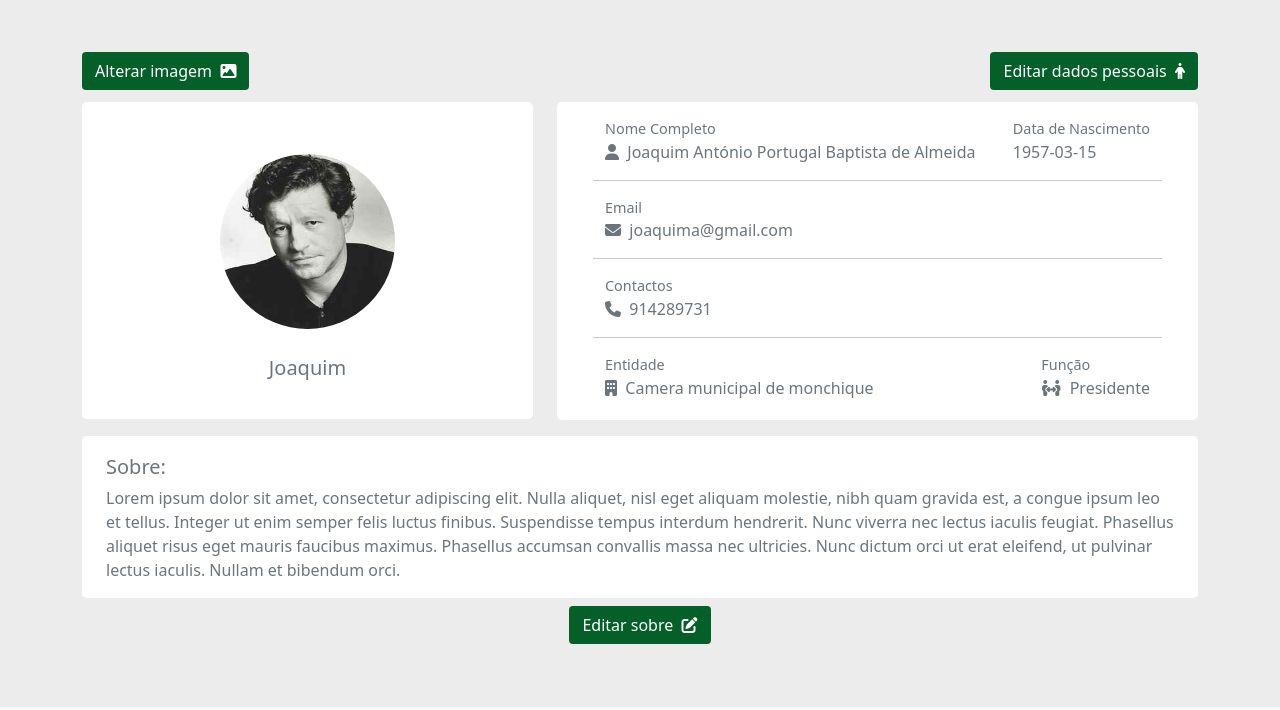
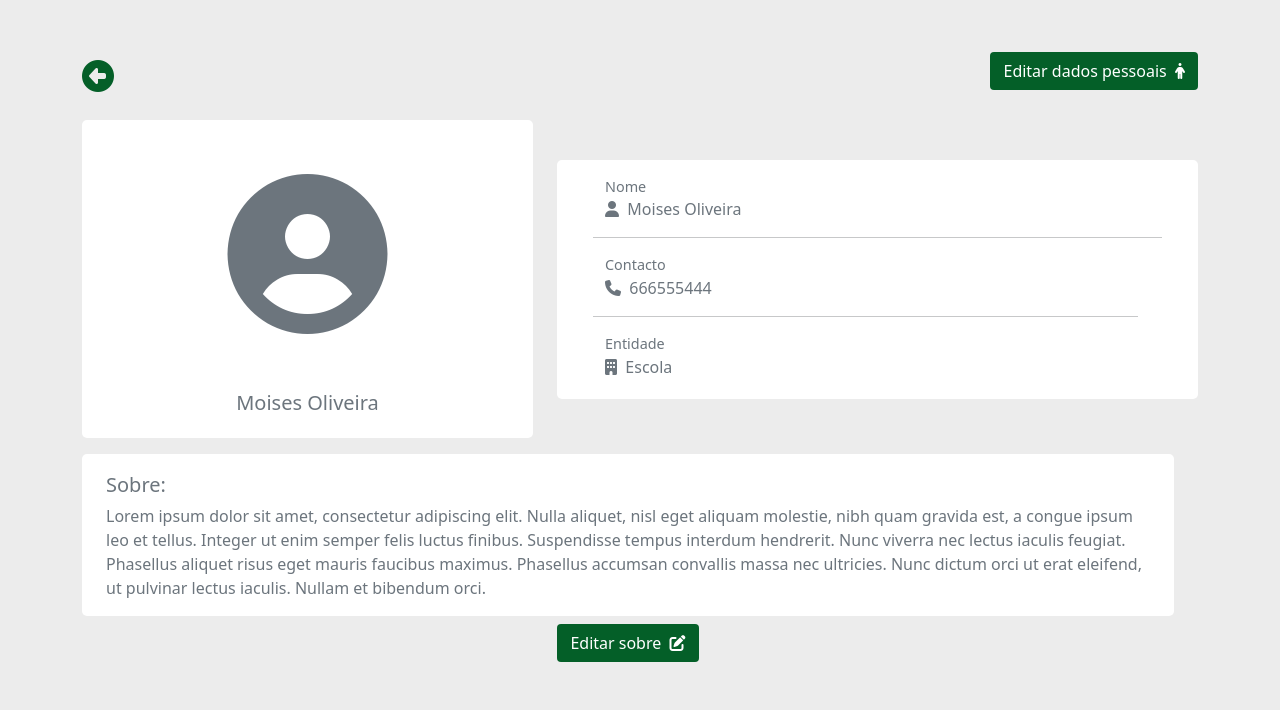
Before and after one commit to RafikiSmurfJr7/regtel_flask, a Flask app: page /profile/4 in a window 1280 px wide. Shown: the part 93-803 px from the top of the page. Run offline with Flask 3, Linux system fonts and the light colour scheme; data comes from the database, SQL or seed files in the repository; some libraries are stand-ins or nearby versions.

Commit message:
edição de templates jinja

```diff
--- a/regtel/templates/profile.html
+++ b/regtel/templates/profile.html
@@ -55,16 +55,16 @@
                     <form>
                         <div class="container">
                             <div class="row">
-                                <div class="col-8">
+                                <div class="col-md-8">
                                     <div class="input-group mb-3">
                                         <span class="input-group-text bg-color-reg color-white border-reg" id="nome"><i class="fa-solid fa-user"></i></span>
-                                        <input type="text" class="form-control border-reg" placeholder="Nome" aria-label="nome" aria-describedby="nome">
+                                        <input type="text" class="form-control border-reg" placeholder="Nome" aria-label="nome" aria-describedby="nome" value="{{data.nome}}">
                                     </div>
                                 </div>
                                 <div class="col">
                                     <div class="input-group mb-3">
                                         <span class="input-group-text bg-color-reg color-white border-reg" id="data"><i class="fa-regular fa-calendar-days"></i></span>
-                                        <input type="date" class="form-control border-reg" placeholder="yyyy-mm-dd" aria-label="data" aria-describedby="data">
+                                        <input type="date" class="form-control border-reg" placeholder="yyyy-mm-dd" aria-label="data" aria-describedby="data" value="{{data.data_nasc}}"">
                                     </div>
                                 </div>
                             </div>
@@ -72,13 +72,13 @@
                                 <div class="col">
                                     <div class="input-group mb-3">
                                         <span class="input-group-text bg-color-reg color-white border-reg" id="email"><i class="fa-solid fa-envelope"></i></span>
-                                        <input type="email" class="form-control border-reg" placeholder="Email" aria-label="email" aria-describedby="email">
+                                        <input type="email" class="form-control border-reg" placeholder="Email" aria-label="email" aria-describedby="email" value="{{data.email}}">
                                     </div>
                                 </div>
                                 <div class="col">
                                     <div class="input-group mb-3">
                                         <span class="input-group-text bg-color-reg color-white border-reg" id="telemovel"><i class="fa-solid fa-phone"></i></span>
-                                        <input type="number" class="form-control border-reg" placeholder="Telemovel" aria-label="telemovel" aria-describedby="telemovel">
+                                        <input type="number" class="form-control border-reg" placeholder="Telemovel" aria-label="telemovel" aria-describedby="telemovel" value="{{data.numero}}">
                                     </div>
                                 </div>
                             </div>
@@ -86,13 +86,13 @@
                                 <div class="col">
                                     <div class="input-group mb-3">
                                         <span class="input-group-text bg-color-reg color-white border-reg" id="entidade"><i class="fa-solid fa-building"></i></span>
-                                        <input type="text" class="form-control border-reg" placeholder="Entidade" aria-label="entidade" aria-describedby="entidade">
+                                        <input type="text" class="form-control border-reg" placeholder="Entidade" aria-label="entidade" aria-describedby="entidade" value="{{data.entidade}}">
                                     </div>
                                 </div>
                                 <div class="col">
                                     <div class="input-group mb-3">
                                         <span class="input-group-text bg-color-reg color-white border-reg" id="funcao"><i class="fa-solid fa-people-arrows"></i></span>
-                                        <input type="text" class="form-control border-reg" placeholder="Função" aria-label="funcao" aria-describedby="funcao">
+                                        <input type="text" class="form-control border-reg" placeholder="Função" aria-label="funcao" aria-describedby="funcao" value="{{data.funcao}}">
                                     </div>
                                 </div>
                             </div>
@@ -122,12 +122,12 @@
                 <div class="modal-body">
                     <form>
                         <p class="text-secondary">Sobre si:</p>
-                        <textarea class="form-control" placeholder="Escreva aqui..." rows="5"></textarea>
+                        <textarea id='textSobre' class="form-control" placeholder="Escreva aqui..." rows="5"></textarea>
                     </form>
                 </div>
                 <div class="modal-footer">
                     <button type="button" class="btn btn-secondary" data-bs-dismiss="modal">Fechar</button>
-                    <button type="button" class="btn btn-reg">Guardar alterações</button>
+                    <button id="btEditarSobre" type="button" class="btn btn-reg" reg-id="{{data.id}}" data-bs-dismiss="modal">Guardar alterações</button>
                 </div>
             </div>
         </div>
@@ -138,64 +138,83 @@
 
 
 
+
     <div class="container">
         <div class="row justify-content-between mt-5">
             <div class="col-auto my-1">
+                <a href="/"><p class="fs-2 color-reg"><i class="fa-solid fa-circle-left"></i></p></a>
+            </div>
+            <!--
+            <div class="col-auto my-1">
                 <button class="btn btn-reg" data-bs-toggle="modal" data-bs-target="#alterarImagem">Alterar imagem&nbsp;&nbsp;<i class="fa-solid fa-image"></i></button>
             </div>
+            -->
             <div class="col-auto my-1">
                 <button class="btn btn-reg" data-bs-toggle="modal" data-bs-target="#alterarDados">Editar dados pessoais&nbsp;&nbsp;<i class="fa-solid fa-person"></i></button>
             </div>
         </div>
         <div class="row align-items-center">
             <div class="col-xl-5 ">
-                <div class="container mt-2 py-1 cont">
+                <div class="container mt-0 cont">
                     <div class="row justify-content-center row align-items-center">
-                        <div class="col-auto text-center mt-5 mb-3">
+                        <div class="col-auto text-center mt-1 mb-1">
+                            <!-- imagem para futura implementação
                             <img src="{{url_for('static', filename='img/joaquima.jpg')}}" alt="profile photo" width="175" height="175" style="border-radius: 50%;">
-                            <p class="text-secondary fs-5 mt-4">Joaquim</p>
+                            -->
+                            <p class="ts-4r mt-2">
+                                <i class="fa-solid fa-circle-user text-secondary"></i>
+                            </p>
+                            <p class="text-secondary fs-5">{{data.nome}}</p>
                         </div>
                     </div>
                 </div>
             </div>
             <div class="col-lg">
-                <div class="container mt-2 cont px-5">
-                    <div class="row row align-items-center">
-                        <div class="col-auto mt-3 mb-1">
+                <div class="container mt-0 cont px-5">
+                    <div class="row row align-items-center justify-content-center">
+                        <div class="col mt-3 mb-1">
                             <div class="row justify-content-between">
                                 <div class="col-auto">
-                                    <p class="mb-0 text-secondary ts-09r">Nome Completo</p>
-                                    <p class="mt-0 text-secondary"><i class="fa-solid fa-user"></i>&nbsp;&nbsp;Joaquim António Portugal Baptista de Almeida</p>
+                                    <p class="mb-0 text-secondary ts-09r">Nome </p>
+                                    <p class="mt-0 text-secondary"><i class="fa-solid fa-user"></i>&nbsp;&nbsp;{{data.nome}}</p>
                                 </div>
+                                {% if data.data_nasc != None %}
                                     <div class="col-auto">
                                         <p class="mb-0 text-secondary ts-09r">Data de Nascimento</p>
-                                    <p class="mt-0 text-secondary">1957-03-15</p>
+                                        <p class="mt-0 text-secondary">{{data.data_nasc}}</p>
+                                    </div>
+                                {%endif%}
+                                <hr>
+                            </div>
+                            {% if data.email != '' %}
+                            <div class="row justify-content-between">
+                                <div class="col-auto">
+                                    <p class="mb-0 text-secondary ts-09r">Email</p>
+                                    <p class="mt-0 text-secondary"><i class="fa-solid fa-envelope"></i>&nbsp;&nbsp;{{data.email}}</p>
                                 </div>
                                 <hr>
                             </div>
+                            {% else %}
+                                <div class="row justify-content-between">
+                            {% endif %}
                             <div class="row justify-content-between">
                                 <div class="col-auto">
-                                    <p class="mb-0 text-secondary ts-09r">Email</p>
-                                    <p class="mt-0 text-secondary"><i class="fa-solid fa-envelope"></i>&nbsp;&nbsp;joaquima@gmail.com</p>
-                                </div>
-                                <hr>
-                            </div>
-                            <div class="row justify-content-between">
-                                <div class="col-auto">
-                                    <p class="mb-0 text-secondary ts-09r">Contactos</p>
-                                    <p class="mt-0 text-secondary"><i class="fa-solid fa-phone"></i>&nbsp;&nbsp;914289731</p>
+                                    <p class="mb-0 text-secondary ts-09r">Contacto</p>
+                                    <p class="mt-0 text-secondary"><i class="fa-solid fa-phone"></i>&nbsp;&nbsp;{{data.numero}}</p>
                                 </div>
                                 <hr>
                             </div>
                             <div class="row justify-content-between">
                                 <div class="col-auto">
                                     <p class="mb-0 text-secondary ts-09r">Entidade</p>
-                                    <p class="mt-0 text-secondary"><i class="fa-solid fa-building"></i>&nbsp;&nbsp;Camera municipal de monchique</p>
+                                    <p class="mt-0 text-secondary"><i class="fa-solid fa-building"></i>&nbsp;&nbsp;{{data.entidade}}</p>
                                 </div>
+                                {% if data.funcao != '' %}
                                     <div class="col-auto">
                                         <p class="mb-0 text-secondary ts-09r">Função</p>
-                                    <p class="mt-0 text-secondary"><i class="fa-solid fa-people-arrows"></i>&nbsp;&nbsp;Presidente</p>
+                                        <p class="mt-0 text-secondary"><i class="fa-solid fa-people-arrows"></i>&nbsp;&nbsp;{{data.funcao}}</p>
                                     </div>
+                                {%endif%}
                             </div>
                         </div>
                     </div>
@@ -208,9 +227,19 @@
                     <div class="row">
                         <div class="col">
                             <p class="text-secondary fs-5 mt-3 mb-1">Sobre:</p>
-                            <p class="text-secondary mt-0">
+
+                            {% if not data.descricao%}
+                                <p class="text-secondary mt-0" id="sobre">
                                     Lorem ipsum dolor sit amet, consectetur adipiscing elit. Nulla aliquet, nisl eget aliquam molestie, nibh quam gravida est, a congue ipsum leo et tellus. Integer ut enim semper felis luctus finibus. Suspendisse tempus interdum hendrerit. Nunc viverra nec lectus iaculis feugiat. Phasellus aliquet risus eget mauris faucibus maximus. Phasellus accumsan convallis massa nec ultricies. Nunc dictum orci ut erat eleifend, ut pulvinar lectus iaculis. Nullam et bibendum orci.
                                 </p>
+                            {% else %}
+
+                                <p class="text-secondary mt-0" id="sobre">
+                                    {%autoescape false%}{{data.descricao}}{% endautoescape %}
+                                </p>
+
+                            {%endif%}
+
                         </div>
                     </div>
                 </div>
@@ -228,15 +257,6 @@
 
 {% block script %}
 
-    <script>
-
-        $('#file1').on('click',(e) => {
-            e.preventDefault();
-            $('#file2').click();
-        });
-
-
-
-    </script>
+    <script src="{{url_for('static', filename='js/profile.script.js')}}"></script>
 
 {% endblock %}
```
Lines whose indentation alone changed are shown as unchanged.
